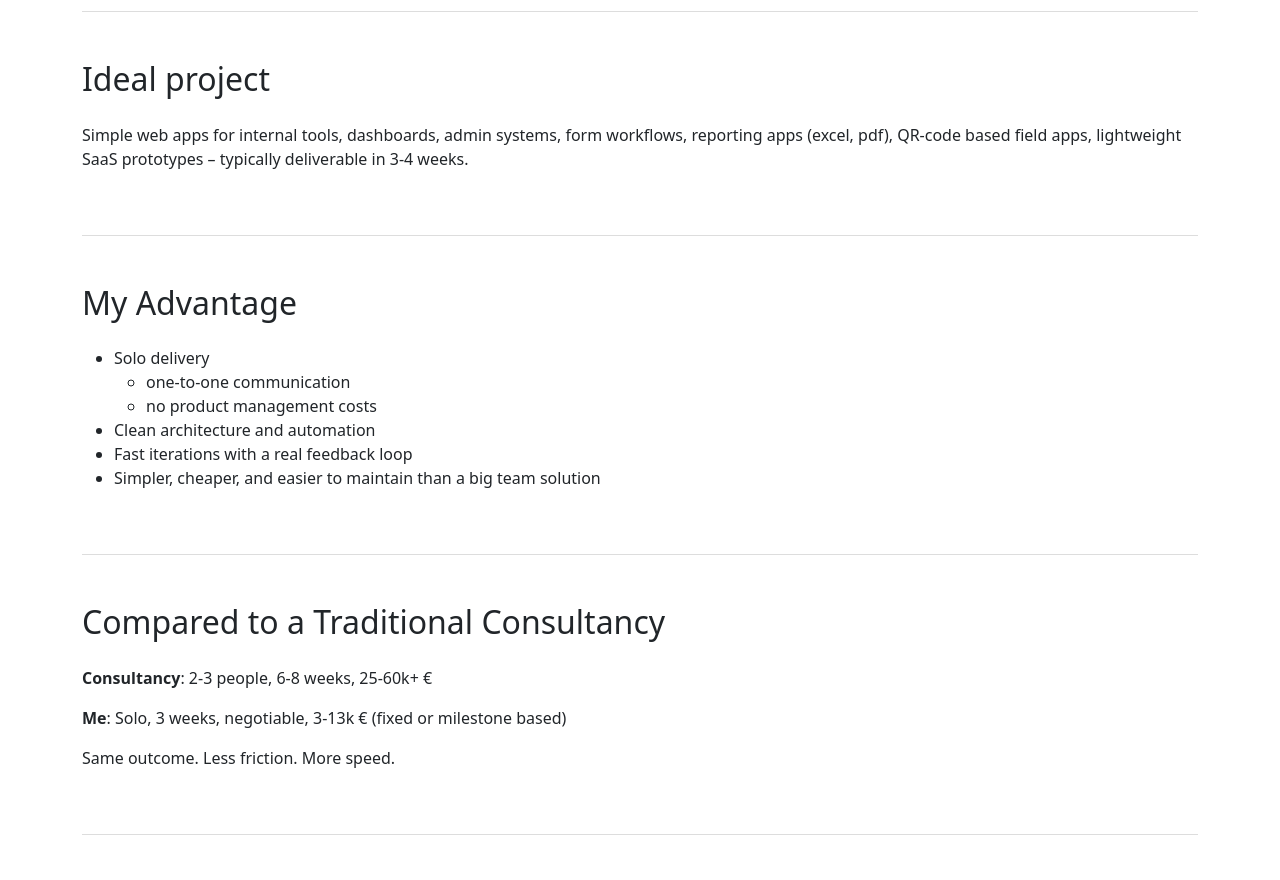
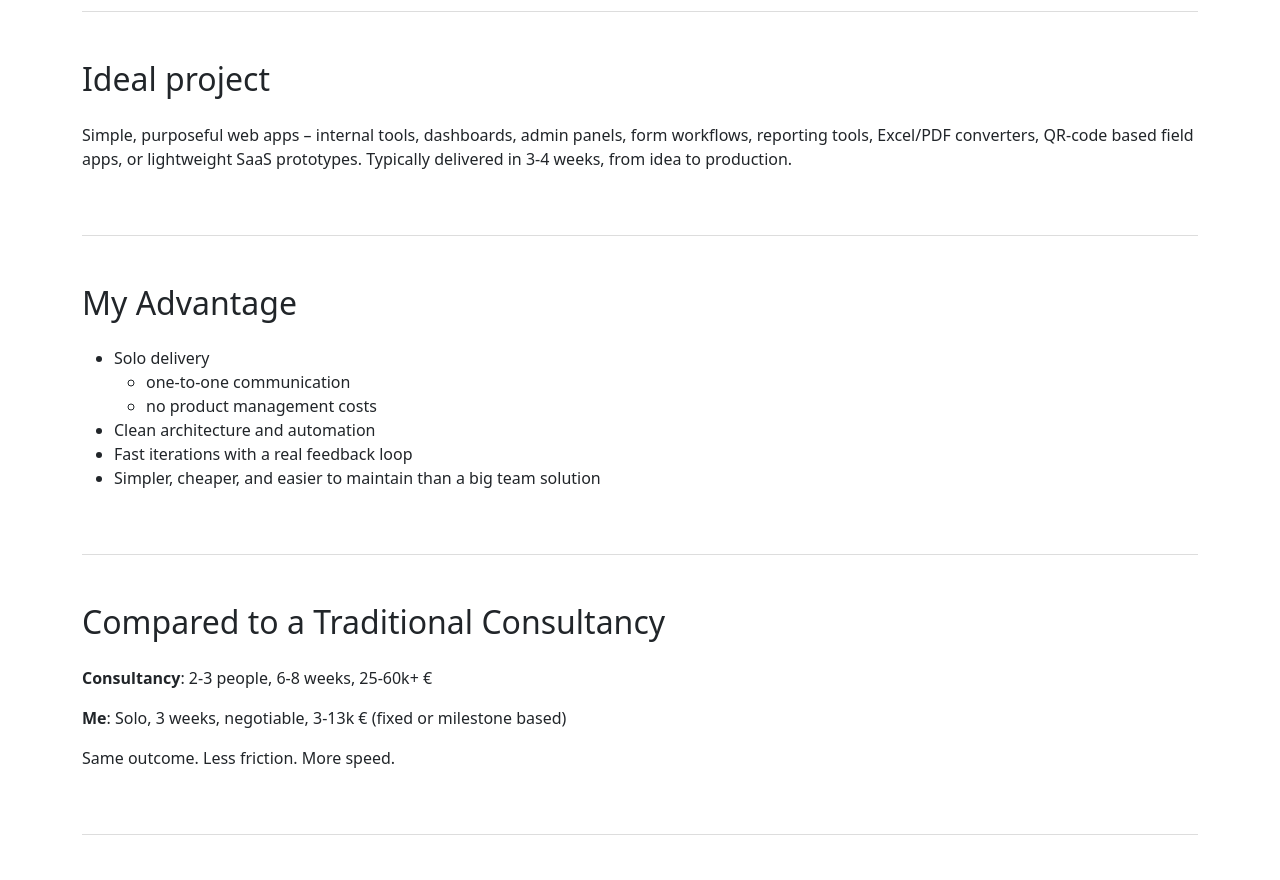
Before and after one commit to jnnuu/jnnuu.github.io, a plain HTML site: page index.html in a window 1280 px wide. Shown: the part 1100-1980 px from the top of the page. Drawn offline with nearby package versions, Linux system fonts and the light colour scheme.

Commit message:
modify sections

```diff
--- a/index.html
+++ b/index.html
@@ -92,10 +92,9 @@
     <section class="section" id="idealproject">
       <h2>Ideal project</h2>
       <p>
-        Simple web apps for internal tools, dashboards, admin systems, form workflows, reporting apps (excel, pdf),
-        QR-code based field
-        apps,
-        lightweight SaaS prototypes &ndash; typically deliverable in 3-4 weeks.
+        Simple, purposeful web apps &ndash; internal tools, dashboards, admin panels, form workflows, reporting tools,
+        Excel/PDF converters, QR-code based field apps, or lightweight SaaS prototypes.
+        Typically delivered in 3-4 weeks, from idea to production.
       </p>
     </section>
 
```
